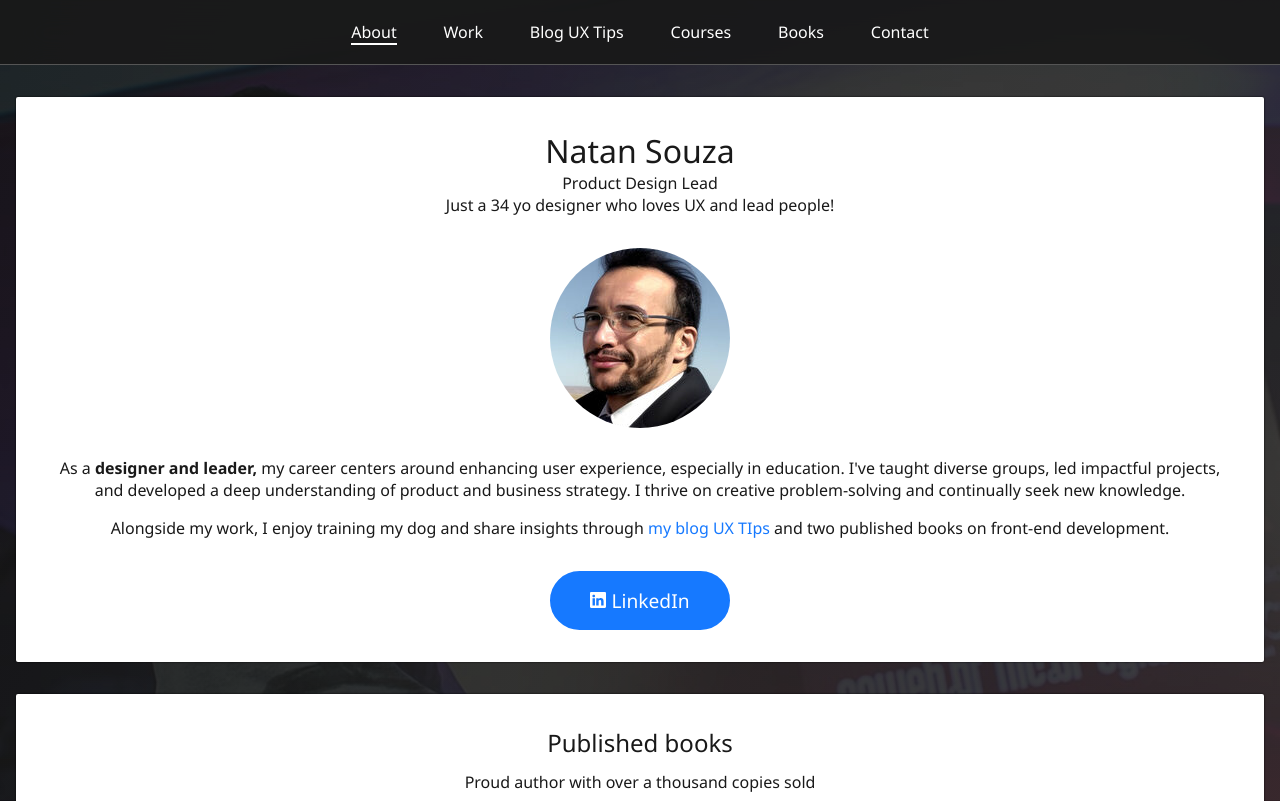
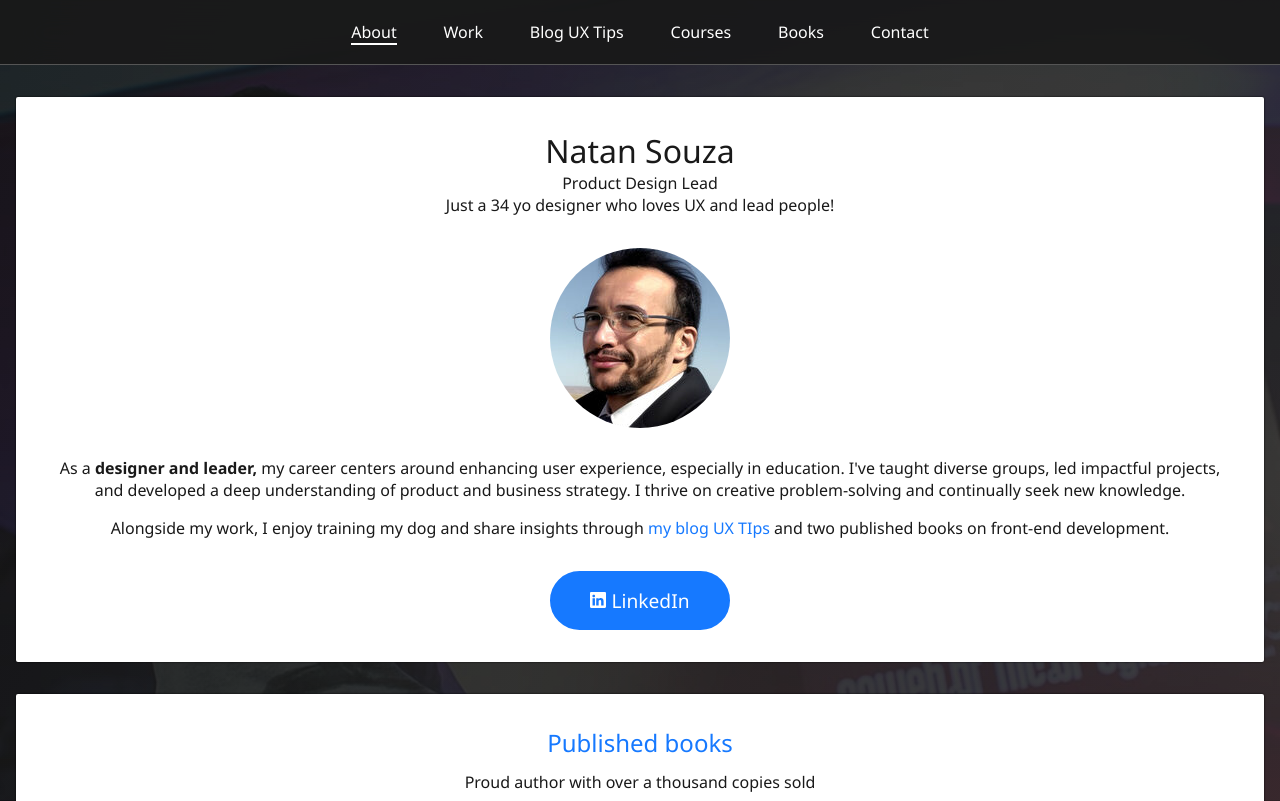
Before and after one commit to designernatan/designernatan, a plain HTML site: page index.html in a window 1280 px wide. Shown: the top 801 px of the page. Drawn offline with Linux system fonts and the light colour scheme.

Commit message:
Theme color v2

```diff
--- a/css/styles.css
+++ b/css/styles.css
@@ -17,6 +17,7 @@ h1 {
 h2 {
     margin-bottom: .5em;
     font-weight: 500;
+    color: #1679ff;
 
 }
 
@@ -112,6 +113,7 @@ body {
     background: linear-gradient(45deg, #6A55DF, #00d0ff);
     color: transparent;
     -webkit-background-clip: text;
+
 }
 
 .card-inverted:hover,
--- a/index.html
+++ b/index.html
@@ -12,7 +12,7 @@
         name="keywords"
         content="ux, ux designer, webdesigner, freelancer, front-end, freela">
     <meta name="Author" content="Natan Souza, designernatan@gmail.com">
-    <meta name="theme-color" content="#6A55DF">
+    <meta name="theme-color" content="#393844">
 
     <script src="js/ga.js"></script>
 </head>
```
Also changed, not shown: courses.html (+1 -1 lines).
